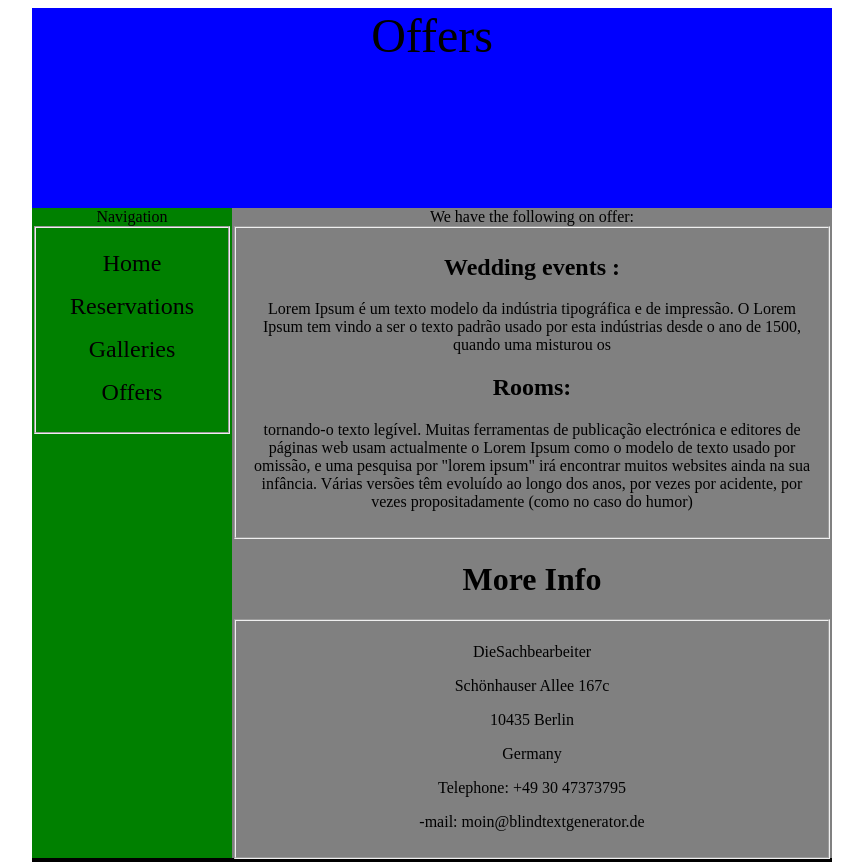
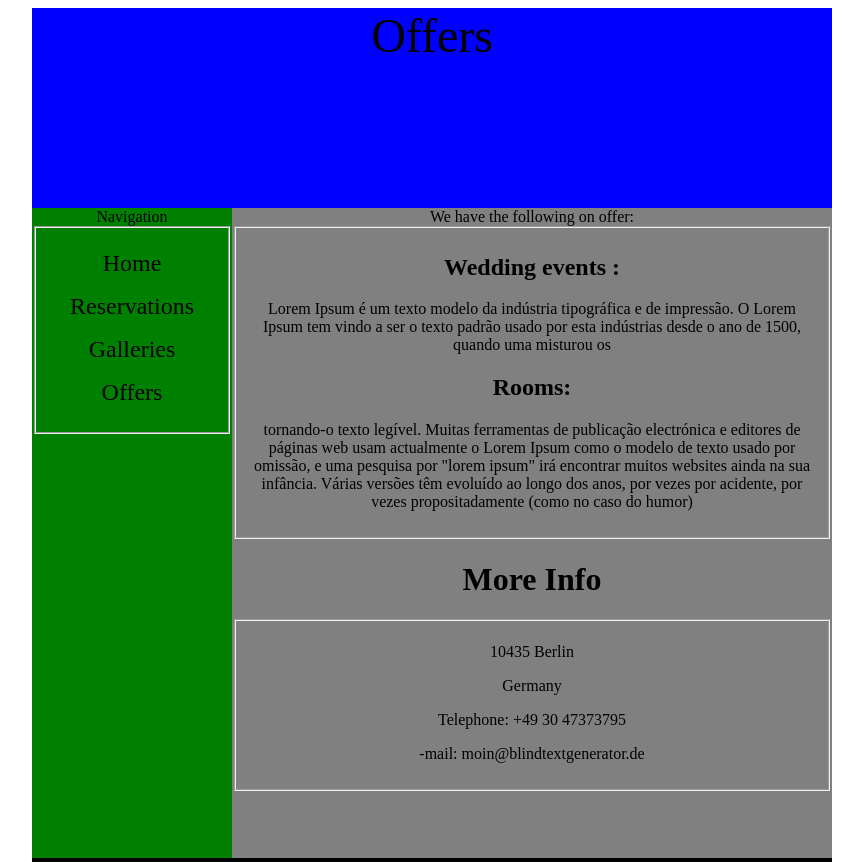
Before and after one commit to ArvidQuarshie/moringasunrise, a plain HTML site: page offers.html in a window 1280 px wide. Shown: the top 862 px of the page, without its empty margins (208-1071 px from the left). Drawn offline with Linux system fonts and the light colour scheme.

Commit message:
deleted some info

```diff
--- a/offers.html
+++ b/offers.html
@@ -49,9 +49,7 @@
 
 			 <legend> <h1> More Info </h1></legend>
 			 <fieldset>
-			 <p> DieSachbearbeiter
-             <p>Schönhauser Allee 167c
-             <p>10435 Berlin
+		     <p>10435 Berlin
              <p>Germany
              <p>Telephone: +49 30 47373795
              <p>-mail: moin@blindtextgenerator.de
```
